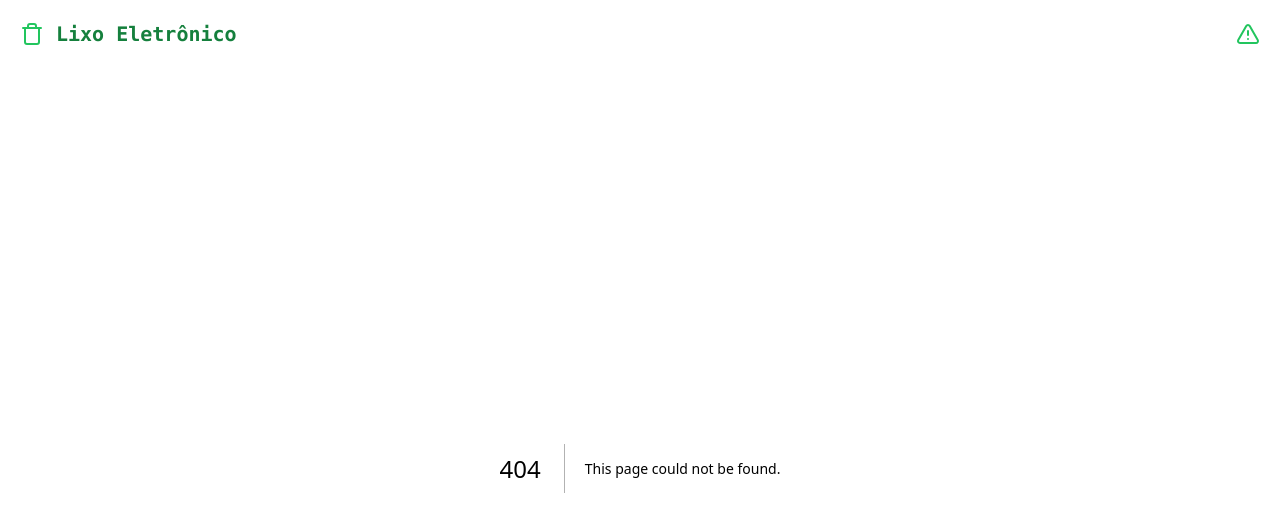
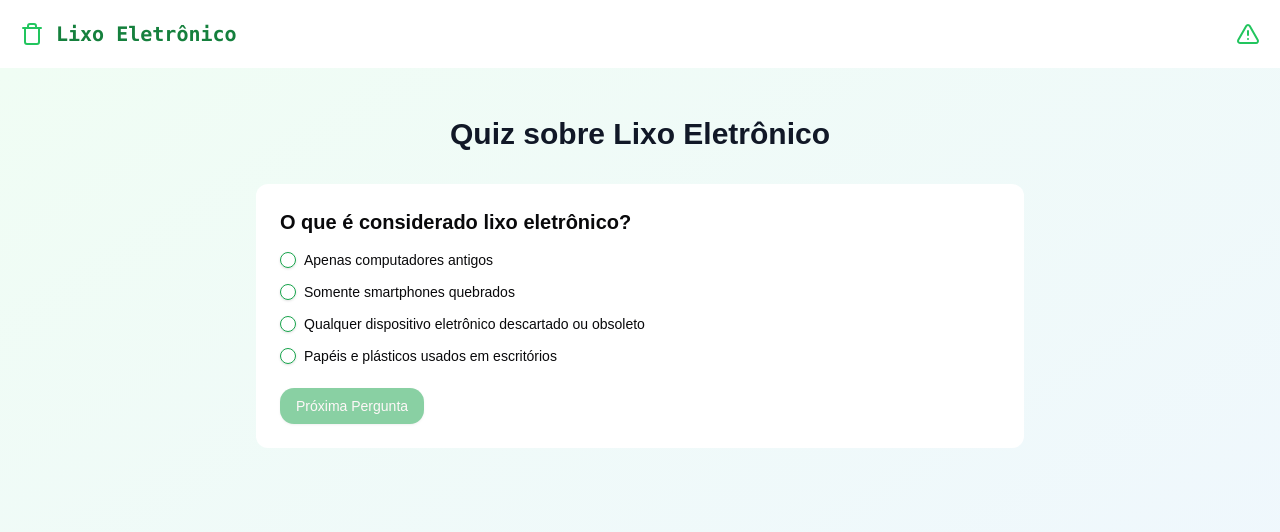
Before and after one commit to Gusthgomes/Eletronic-trash, a Next.js app: page /quiz in a window 1280 px wide. Before the commit this address had no page. Shown: the top 532 px of the page. Built offline with nearby package versions, Linux system fonts and the light colour scheme.

Commit message:
feat: create E-waste quiz component

```diff
--- /dev/null
+++ b/app/quiz/page.tsx
@@ -0,0 +1,14 @@
+import { EWasteQuiz } from '@/components/EWasteQuiz'
+
+export default function QuizPage() {
+  return (
+    <div className="min-h-screen bg-gradient-to-br from-green-50 to-blue-50 py-12 px-4 sm:px-6 lg:px-8">
+      <div className="max-w-3xl mx-auto">
+        <h1 className="text-3xl font-bold text-center text-gray-900 mb-8">
+          Quiz sobre Lixo Eletrônico
+        </h1>
+        <EWasteQuiz />
+      </div>
+    </div>
+  )
+}
--- /dev/null
+++ b/components/EWasteQuiz.tsx
@@ -0,0 +1,154 @@
+'use client'
+
+import { useState } from 'react'
+import { Card, CardContent } from "@/components/ui/card"
+import { RadioGroup, RadioGroupItem } from "@/components/ui/radio-group"
+import { Button } from "@/components/ui/button"
+import { Label } from "@/components/ui/label"
+import { AlertCircle, CheckCircle2 } from 'lucide-react'
+
+const quizQuestions = [
+  {
+    question: "O que é considerado lixo eletrônico?",
+    options: [
+      "Apenas computadores antigos",
+      "Somente smartphones quebrados",
+      "Qualquer dispositivo eletrônico descartado ou obsoleto",
+      "Papéis e plásticos usados em escritórios"
+    ],
+    correctAnswer: 2
+  },
+  {
+    question: "Qual é o principal problema ambiental causado pelo lixo eletrônico?",
+    options: [
+      "Aumento da temperatura global",
+      "Contaminação do solo e água por metais pesados",
+      "Destruição da camada de ozônio",
+      "Aumento do nível do mar"
+    ],
+    correctAnswer: 1
+  },
+  {
+    question: "Qual é a melhor maneira de descartar um celular antigo?",
+    options: [
+      "Jogar no lixo comum",
+      "Queimar para evitar que alguém acesse seus dados",
+      "Guardar em casa indefinidamente",
+      "Levar a um ponto de coleta de lixo eletrônico"
+    ],
+    correctAnswer: 3
+  },
+  {
+    question: "O que é a 'obsolescência programada'?",
+    options: [
+      "Um programa de reciclagem de eletrônicos",
+      "Uma técnica para prolongar a vida útil dos dispositivos",
+      "A prática de projetar produtos com vida útil limitada",
+      "Um método de atualização de software"
+    ],
+    correctAnswer: 2
+  },
+  {
+    question: "Qual destes NÃO é um componente comumente reciclado de lixo eletrônico?",
+    options: [
+      "Ouro",
+      "Plástico",
+      "Cobre",
+      "Madeira"
+    ],
+    correctAnswer: 3
+  }
+]
+
+export function EWasteQuiz() {
+  const [currentQuestion, setCurrentQuestion] = useState(0)
+  const [selectedAnswer, setSelectedAnswer] = useState<number | null>(null)
+  const [showResult, setShowResult] = useState(false)
+  const [score, setScore] = useState(0)
+
+  const handleAnswer = (answerIndex: number) => {
+    setSelectedAnswer(answerIndex)
+  }
+
+  const handleNextQuestion = () => {
+    if (selectedAnswer === quizQuestions[currentQuestion].correctAnswer) {
+      setScore(score + 1)
+    }
+
+    if (currentQuestion < quizQuestions.length - 1) {
+      setCurrentQuestion(currentQuestion + 1)
+      setSelectedAnswer(null)
+      setShowResult(false)
+    } else {
+      setShowResult(true)
+    }
+  }
+
+  const resetQuiz = () => {
+    setCurrentQuestion(0)
+    setSelectedAnswer(null)
+    setShowResult(false)
+    setScore(0)
+  }
+
+  const renderQuestion = () => {
+    const question = quizQuestions[currentQuestion]
+    return (
+      <Card>
+        <CardContent className="pt-6">
+          <h2 className="text-xl font-semibold mb-4">{question.question}</h2>
+          <RadioGroup value={selectedAnswer?.toString()} onValueChange={(value) => handleAnswer(parseInt(value))}>
+            {question.options.map((option, index) => (
+              <div key={index} className="flex items-center space-x-2 mb-2">
+                <RadioGroupItem value={index.toString()} id={`option-${index}`} />
+                <Label htmlFor={`option-${index}`}>{option}</Label>
+              </div>
+            ))}
+          </RadioGroup>
+          {selectedAnswer !== null && (
+            <div className="mt-4">
+              {selectedAnswer === question.correctAnswer ? (
+                <div className="flex items-center text-green-600">
+                  <CheckCircle2 className="mr-2" />
+                  Correto!
+                </div>
+              ) : (
+                <div className="flex items-center text-red-600">
+                  <AlertCircle className="mr-2" />
+                  Incorreto. A resposta certa é: {question.options[question.correctAnswer]}
+                </div>
+              )}
+            </div>
+          )}
+          <Button
+            onClick={handleNextQuestion}
+            className="mt-4"
+            disabled={selectedAnswer === null}
+          >
+            {currentQuestion < quizQuestions.length - 1 ? "Próxima Pergunta" : "Ver Resultado"}
+          </Button>
+        </CardContent>
+      </Card>
+    )
+  }
+
+  const renderResult = () => {
+    return (
+      <Card>
+        <CardContent className="pt-6">
+          <h2 className="text-xl font-semibold mb-4">Resultado do Quiz</h2>
+          <p className="text-lg mb-4">
+            Você acertou {score} de {quizQuestions.length} perguntas!
+          </p>
+          <Button onClick={resetQuiz}>Tentar Novamente</Button>
+        </CardContent>
+      </Card>
+    )
+  }
+
+  return (
+    <div>
+      {showResult ? renderResult() : renderQuestion()}
+    </div>
+  )
+}
```
